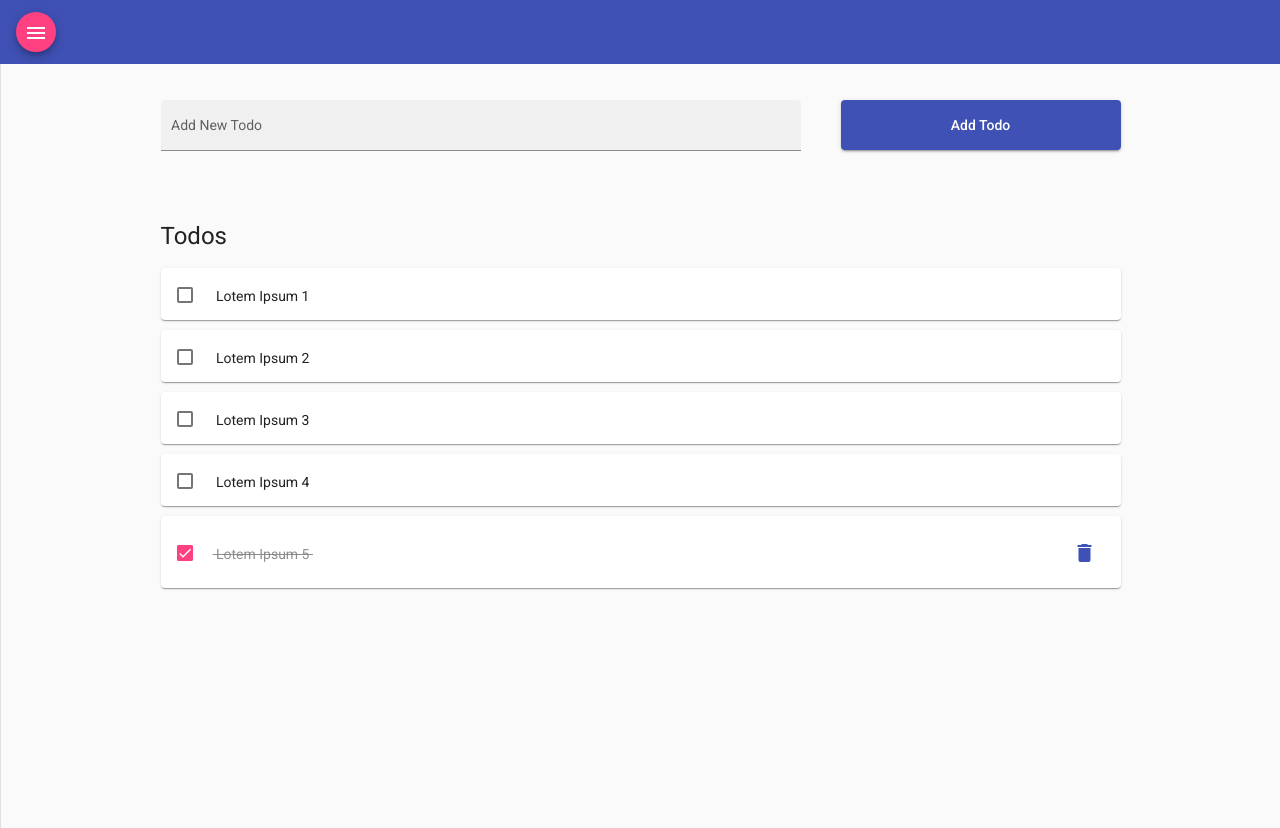
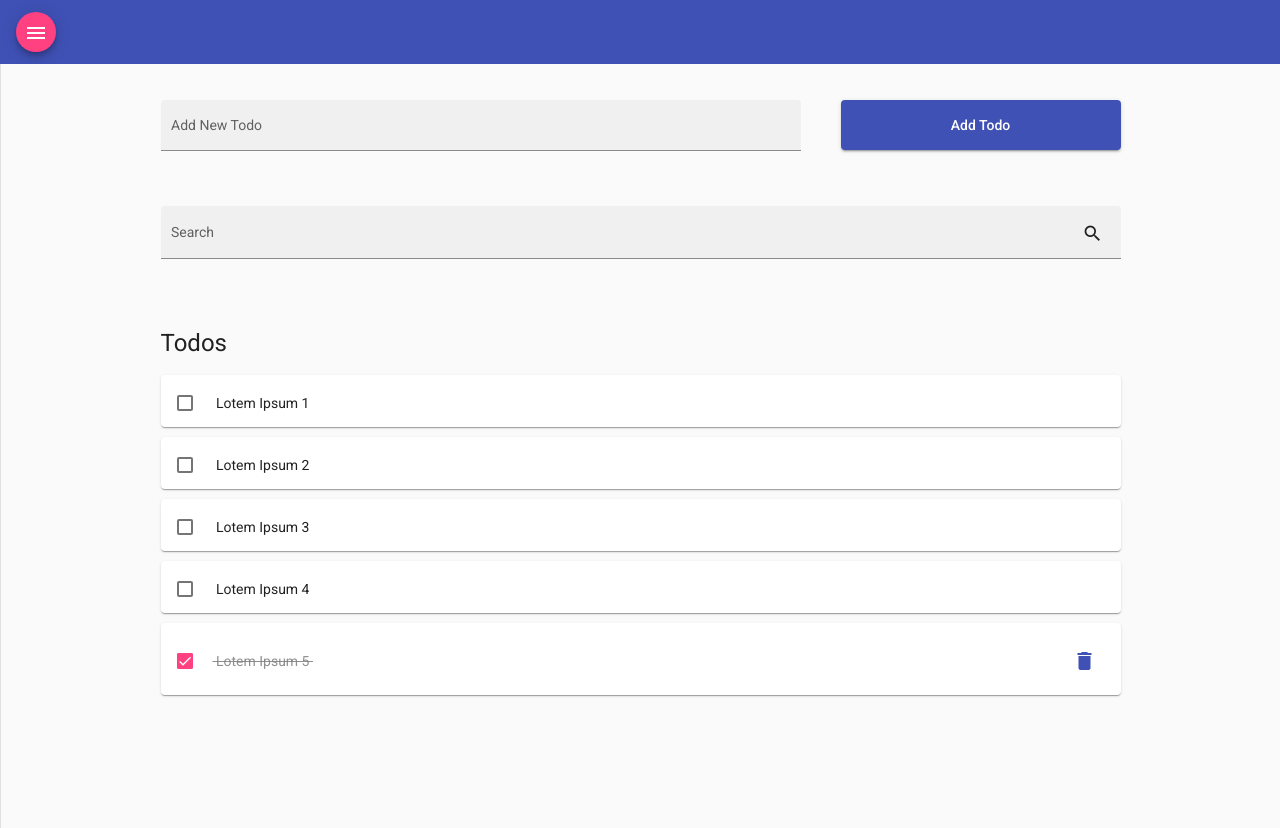
Before and after one commit to marciomesquita/ng-todo-app, an Angular app: page / in a window 1280 px wide. Built offline with nearby package versions, Linux system fonts and the light colour scheme.

Commit message:
add search input

```diff
--- a/src/app/pages/home/home.component.html
+++ b/src/app/pages/home/home.component.html
@@ -8,6 +8,19 @@
         </mat-form-field>
         <button fxFlex="1 1 20em" mat-raised-button color="primary" value="Submit" class="btn add-todo--btn" (click)="onSubmit()">Add Todo</button>
       </div>
+    </form>
+  </div>
+
+  <div class="add-todo-form">
+    <form class="form">
+  <mat-form-field appearance="fill" fxFlex="100">
+    <mat-label>Search</mat-label>
+    <input matInput type="text">
+    <button mat-icon-button matSuffix>
+      <mat-icon>search</mat-icon>
+    </button>
+  </mat-form-field>
+
     </form>
   </div>
 
```
